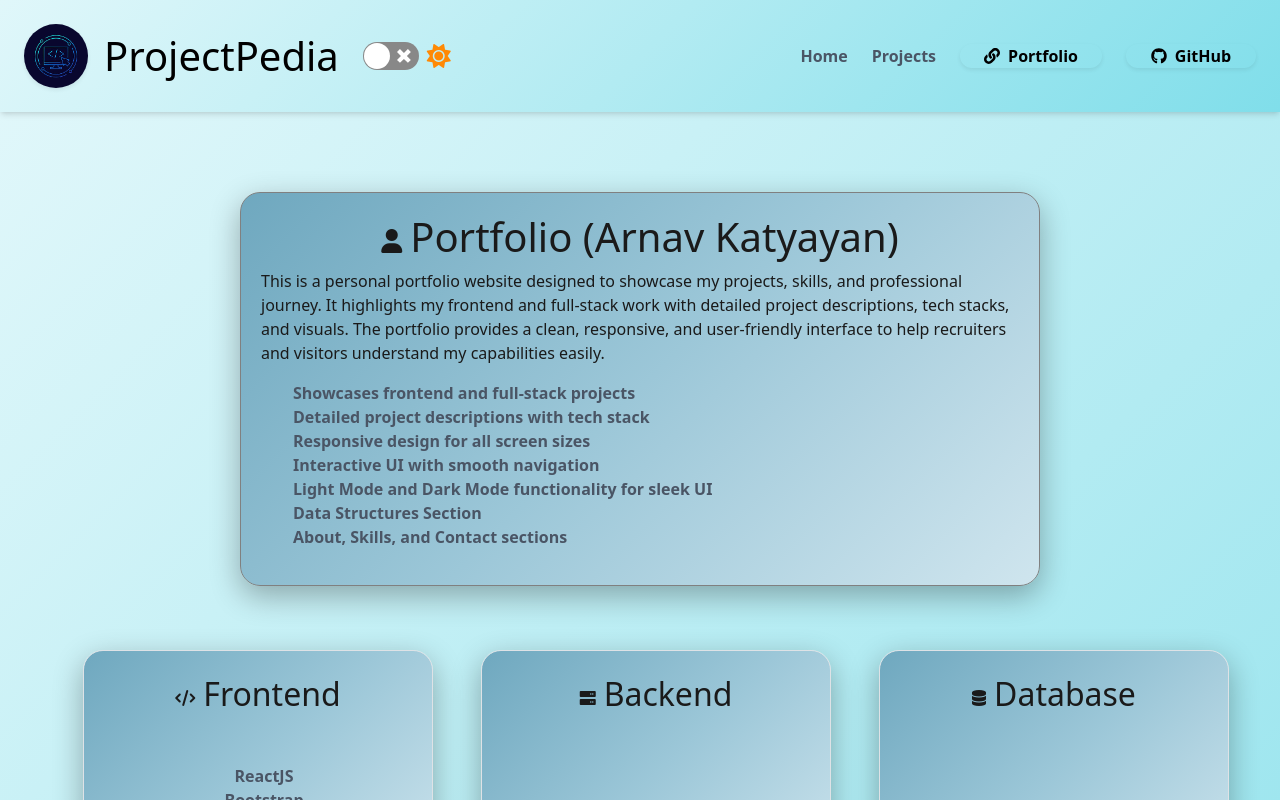
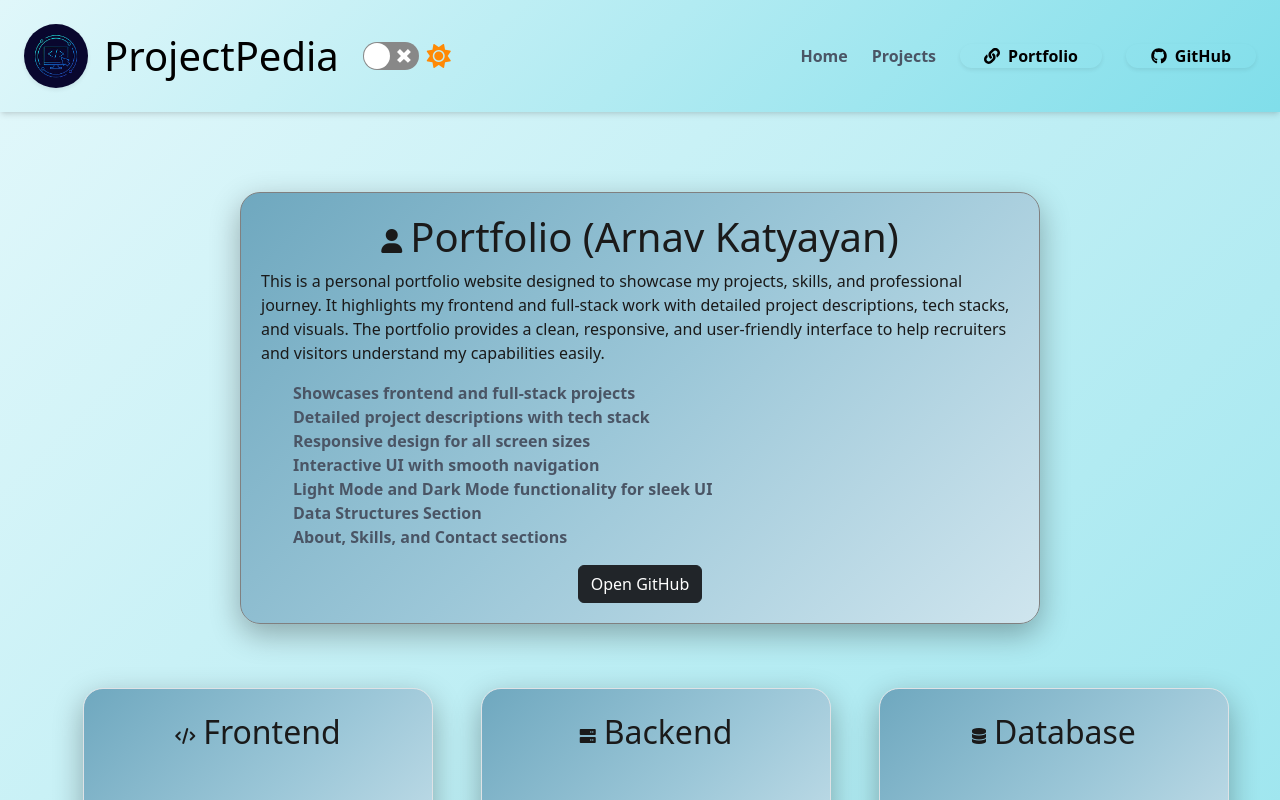
Before and after one commit to arnavkatyayan/projectpediafe, a React (Vite) app: page /frontend/portfolio in a window 1280 px wide. Shown: the top 800 px of the page. Built offline with nearby package versions, Linux system fonts and the light colour scheme.

Commit message:
Adding GitHub Details.

```diff
--- a/src/BillSplitter.jsx
+++ b/src/BillSplitter.jsx
@@ -25,7 +25,8 @@ function BillSplitter() {
         imgDetails: [
             "Initial Load of the Application",
             "Spliting the Bill"
-        ]
+        ],
+        githubLink: "https://github.com/arnavkatyayan/billsplitterproject",
     };
     const techStack = {
         Frontend: ["ReactJS", "Vanilla CSS", "Bootstrap"],
--- a/src/DailyScribe.jsx
+++ b/src/DailyScribe.jsx
@@ -32,7 +32,8 @@ function DailyScribe() {
             "Journal Dashboard",
             "Write New Entry",
             "Journal History View"
-        ]
+        ],
+        githubLink: "https://github.com/arnavkatyayan/DailyScribe",
     };
     const techStack = {
         Frontend: ["ReactJS", "Vanilla CSS", "Bootstrap",],
--- a/src/Expensify.jsx
+++ b/src/Expensify.jsx
@@ -33,7 +33,8 @@ function Expensify() {
             "Project Dashboard",
             "Income Dashboard",
             "Expense Dashboard"
-        ]
+        ],
+        githubLink: "https://github.com/arnavkatyayan/Expensify2025",
     };
     const techStack = {
         Frontend: ["ReactJS", "Vanilla CSS", "Bootstrap", "Tailwind CSS"],
--- a/src/FlexBoard.jsx
+++ b/src/FlexBoard.jsx
@@ -32,7 +32,8 @@ function FlexBoard() {
             "Login Page",
             "Project Dashboard",
             "Income Dashboard",
-        ]
+        ],
+        githubLink: "http://github.com/arnavkatyayan/FlexBoardApp",
     };
     const techStack = {
         Frontend: ["ReactJS", "Vanilla CSS", "Bootstrap"],
--- a/src/Portfolio.jsx
+++ b/src/Portfolio.jsx
@@ -40,6 +40,7 @@ function Portfolio() {
             "Projects Section",
             "Contact Section with dark mode",
         ],
+        githubLink: "https://github.com/arnavkatyayan/visualresumearnavk2025",
     };
 
     const techStack = {
--- a/src/ReusableComponent.jsx
+++ b/src/ReusableComponent.jsx
@@ -26,6 +26,11 @@ function ReusableComponent(props) {
                         <li key={index} className="font-bold text-gray-600">{feature}</li>
                     ))}
                 </ul>
+                <div className="flex gap-5 justify-center items-center">
+                    <Button variant="dark" onClick={() => window.open(props.data.githubLink, "_blank")}>
+                        Open  GitHub
+                    </Button>
+                </div>
             </div>
             <div className="tech-stack">
                 <ul className="flex gap-5 justify-center items-center flex-wrap w-full">
```
